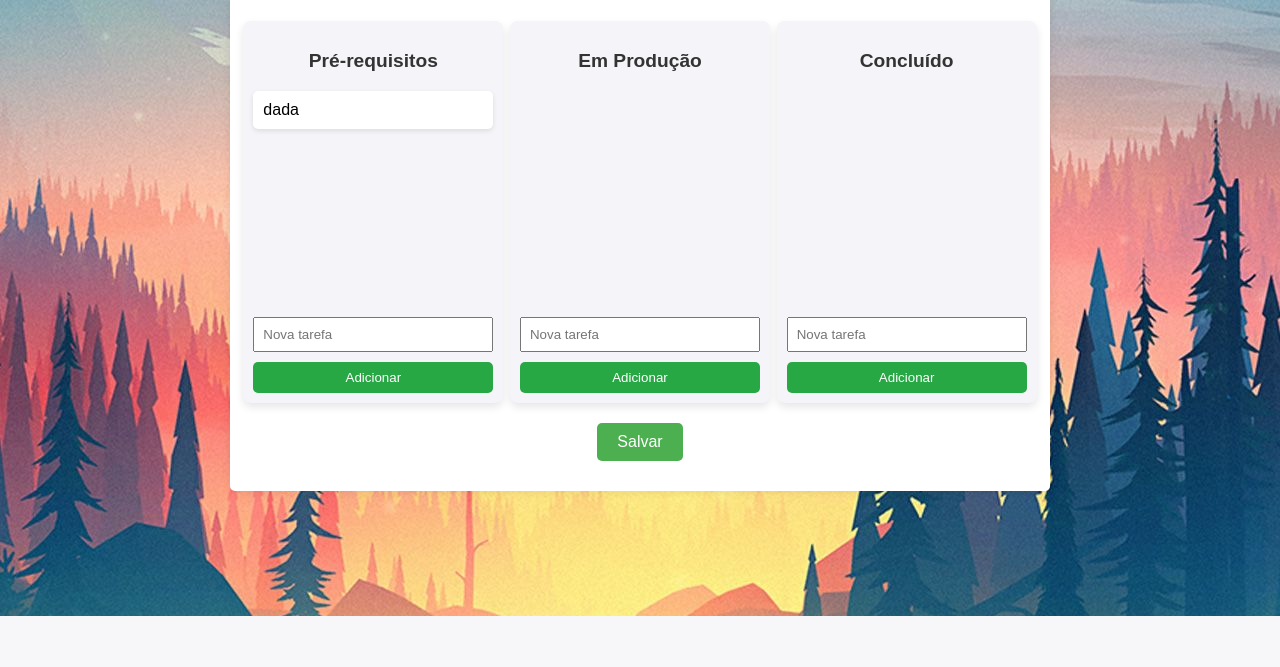
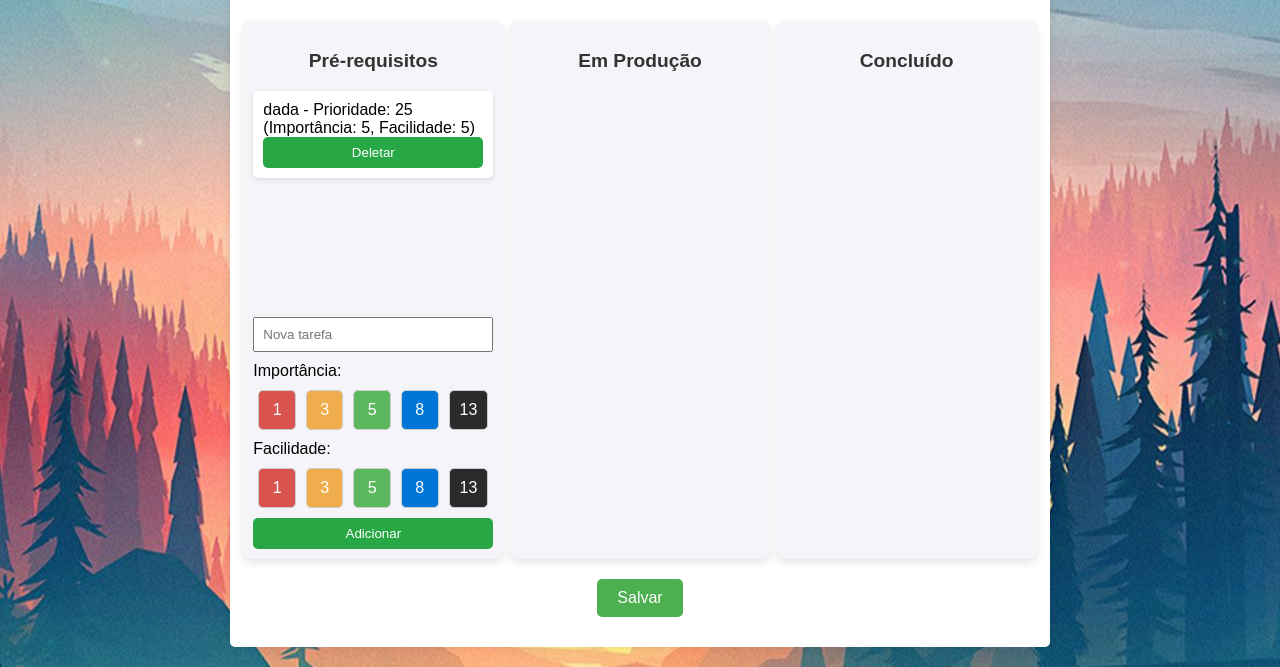
Before and after one commit to DigogSXD/TaskMaster, a Flask app: page /projeto/1 in a window 1280 px wide. Shown: the part 184-851 px from the top of the page. Before the commit the page ends 800 px from the top, so only its background shows below. Run offline with Flask 3, Linux system fonts and the light colour scheme; a user stored in the database is signed in.

Commit message:
Arrumando css task

```diff
--- a/flaskbackend/website/static/project_details.css
+++ b/flaskbackend/website/static/project_details.css
@@ -72,3 +72,94 @@ button:hover {
   #SalvarProj:hover {
     background-color: #45a049; /* cor ao passar o mouse */
   }
+
+
+  /* Cores de fundo de acordo com a prioridade */
+  .selection-buttons {
+    display: flex;
+    justify-content: space-between;
+    margin: 10px 0;
+}
+
+.selection-buttons button {
+    flex-grow: 1;
+    margin: 0 5px;
+    padding: 10px;
+    border-radius: 5px;
+    border: 1px solid #ccc;
+    font-size: 1rem;
+    color: white;
+    cursor: pointer;
+}
+
+/* Cores específicas para os botões */
+.selection-buttons .low {
+    background-color: #d9534f; /* Vermelho */
+}
+
+.selection-buttons .medium {
+    background-color: #f0ad4e; /* Laranja */
+}
+
+.selection-buttons .high {
+    background-color: #5cb85c; /* Verde */
+}
+
+.selection-buttons .very-high {
+    background-color: #0275d8; /* Azul */
+}
+
+.selection-buttons .max {
+    background-color: #292b2c; /* Preto */
+}
+
+/* Quando um botão é selecionado */
+.selection-buttons button.selected {
+    border: 2px solid #000;
+    opacity: 1;
+}
+
+/* Efeito hover */
+.selection-buttons button:hover {
+    opacity: 0.8;
+}
+
+
+
+
+
+
+
+
+
+
+
+
+/* Estilo do modal de edição */
+#editTaskModal {
+    position: fixed;
+    top: 0;
+    left: 0;
+    width: 100%;
+    height: 100%;
+    background-color: rgba(0, 0, 0, 0.5);
+    display: flex;
+    justify-content: center;
+    align-items: center;
+}
+
+.modal-content {
+    background-color: white;
+    padding: 20px;
+    border-radius: 10px;
+    width: 400px;
+    max-width: 90%;
+}
+
+.modal-content h3 {
+    margin-top: 0;
+}
+
+.modal-content button {
+    margin-top: 10px;
+}
--- a/flaskbackend/website/static/project_details.js
+++ b/flaskbackend/website/static/project_details.js
@@ -99,3 +99,60 @@ document.getElementById('SalvarProj').addEventListener('click', function() {
         console.error('Erro ao salvar tarefas:', error);
     });
 });
+
+
+
+
+
+
+
+
+// Facilidade e importancia
+
+document.addEventListener("DOMContentLoaded", function() {
+    // Função para atualizar a seleção de Importância
+    const importanceButtons = document.querySelectorAll('.importance-btn');
+    importanceButtons.forEach(button => {
+        button.addEventListener('click', function() {
+            // Remove a classe 'selected' de todos os botões
+            importanceButtons.forEach(btn => btn.classList.remove('selected'));
+            // Adiciona a classe 'selected' ao botão clicado
+            this.classList.add('selected');
+            // Atualiza o valor do input hidden de importância
+            document.getElementById('importance').value = this.getAttribute('data-value');
+        });
+    });
+
+    // Função para atualizar a seleção de Facilidade
+    const easeButtons = document.querySelectorAll('.ease-btn');
+    easeButtons.forEach(button => {
+        button.addEventListener('click', function() {
+            // Remove a classe 'selected' de todos os botões
+            easeButtons.forEach(btn => btn.classList.remove('selected'));
+            // Adiciona a classe 'selected' ao botão clicado
+            this.classList.add('selected');
+            // Atualiza o valor do input hidden de facilidade
+            document.getElementById('ease').value = this.getAttribute('data-value');
+        });
+    });
+
+    // Verificar se os valores foram selecionados antes de enviar o formulário de criação/edição de tarefas
+    document.querySelectorAll('form').forEach(function(form) {
+        form.addEventListener('submit', function(event) {
+            // Verifica se o formulário contém campos de importância e facilidade
+            const importanceInput = form.querySelector('#importance');
+            const easeInput = form.querySelector('#ease');
+
+            // Se o formulário tiver os campos de importância e facilidade, validá-los
+            if (importanceInput && easeInput) {
+                const importance = importanceInput.value;
+                const ease = easeInput.value;
+
+                if (importance === '' || ease === '') {
+                    event.preventDefault();  // Impede o envio do formulário
+                    alert('Por favor, selecione a Importância e a Facilidade.');
+                }
+            }
+        });
+    });
+});
--- a/flaskbackend/website/templates/project_details.html
+++ b/flaskbackend/website/templates/project_details.html
@@ -15,15 +15,46 @@ TaskMaster - Gerenciamento de Tarefas
                 <!-- Renderizar tarefas pré-requisitos -->
                 {% for tarefa in prereq_tasks %}
                     <li id="{{ tarefa.id_task }}" draggable="true" ondragstart="drag(event)">
-                        {{ tarefa.description }}
+                        {{ tarefa.description }} - Prioridade: {{ tarefa.priority }} (Importância: {{ tarefa.importance }}, Facilidade: {{ tarefa.ease }})
+                        <!-- Botão para deletar -->
+                        <form method="POST" action="{{ url_for('auth.deletar_tarefa', task_id=tarefa.id_task, project_id=project.id) }}" style="display:inline;">
+                            <button type="submit" onclick="return confirm('Tem certeza que deseja excluir esta tarefa?')">Deletar</button>
+                        </form>
                     </li>
                 {% endfor %}
             </ul>
+
+
+            <!-- Formulário para adicionar nova tarefa em Pré-requisitos -->
             <form method="POST" action="{{ url_for('auth.gerenciar_projeto', project_id=project.id) }}">
                 <input type="text" name="task_name" placeholder="Nova tarefa" required>
                 <input type="hidden" name="task_status" value="Pré-requisitos">
+
+                <!-- Seleção de Importância com Botões Coloridos -->
+                <label for="importance">Importância:</label>
+                <div class="selection-buttons" id="importance-buttons">
+                    <button type="button" class="importance-btn low" data-value="1">1</button>
+                    <button type="button" class="importance-btn medium" data-value="3">3</button>
+                    <button type="button" class="importance-btn high" data-value="5">5</button>
+                    <button type="button" class="importance-btn very-high" data-value="8">8</button>
+                    <button type="button" class="importance-btn max" data-value="13">13</button>
+                </div>
+                <input type="hidden" name="importance" id="importance" required>
+
+                <!-- Seleção de Facilidade com Botões Coloridos -->
+                <label for="ease">Facilidade:</label>
+                <div class="selection-buttons" id="ease-buttons">
+                    <button type="button" class="ease-btn low" data-value="1">1</button>
+                    <button type="button" class="ease-btn medium" data-value="3">3</button>
+                    <button type="button" class="ease-btn high" data-value="5">5</button>
+                    <button type="button" class="ease-btn very-high" data-value="8">8</button>
+                    <button type="button" class="ease-btn max" data-value="13">13</button>
+                </div>
+                <input type="hidden" name="ease" id="ease" required>
+
                 <button type="submit">Adicionar</button>
             </form>
+
         </div>
 
         <!-- Coluna Em Produção -->
@@ -33,15 +64,17 @@ TaskMaster - Gerenciamento de Tarefas
                 <!-- Renderizar tarefas em produção -->
                 {% for tarefa in in_prod_tasks %}
                     <li id="{{ tarefa.id_task }}" draggable="true" ondragstart="drag(event)">
-                        {{ tarefa.description }}
+                        {{ tarefa.description }} - Prioridade: {{ tarefa.priority }} (Importância: {{ tarefa.importance }}, Facilidade: {{ tarefa.ease }})
+                        <!-- Botão para deletar -->
+                        <form method="POST" action="{{ url_for('auth.deletar_tarefa', task_id=tarefa.id_task, project_id=project.id) }}" style="display:inline;">
+                            <button type="submit" onclick="return confirm('Tem certeza que deseja excluir esta tarefa?')">Deletar</button>
+                        </form>
                     </li>
                 {% endfor %}
             </ul>
-            <form method="POST" action="{{ url_for('auth.gerenciar_projeto', project_id=project.id) }}">
-                <input type="text" name="task_name" placeholder="Nova tarefa" required>
-                <input type="hidden" name="task_status" value="Em Produção">
-                <button type="submit">Adicionar</button>
-            </form>
+
+
+
         </div>
 
         <!-- Coluna Concluído -->
@@ -51,20 +84,22 @@ TaskMaster - Gerenciamento de Tarefas
                 <!-- Renderizar tarefas concluídas -->
                 {% for tarefa in completed_tasks %}
                     <li id="{{ tarefa.id_task }}" draggable="true" ondragstart="drag(event)">
-                        {{ tarefa.description }}
+                        {{ tarefa.description }} - Prioridade: {{ tarefa.priority }} (Importância: {{ tarefa.importance }}, Facilidade: {{ tarefa.ease }})
+                        <!-- Botão para deletar -->
+                        <form method="POST" action="{{ url_for('auth.deletar_tarefa', task_id=tarefa.id_task, project_id=project.id) }}" style="display:inline;">
+                            <button type="submit" onclick="return confirm('Tem certeza que deseja excluir esta tarefa?')">Deletar</button>
+                        </form>
                     </li>
                 {% endfor %}
             </ul>
-            <form method="POST" action="{{ url_for('auth.gerenciar_projeto', project_id=project.id) }}">
-                <input type="text" name="task_name" placeholder="Nova tarefa" required>
-                <input type="hidden" name="task_status" value="Concluído">
-                <button type="submit">Adicionar</button>
-            </form>
+
+
+
+
         </div>
     </div>
 
     <button id="SalvarProj">Salvar</button>
-
 
 {% endblock %}
 
```
Also changed, not shown: flaskbackend/website/auth.py (+68 -6 lines), flaskbackend/website/models.py (+7 -1 lines), flaskbackend/instance/taskmaster.db.
